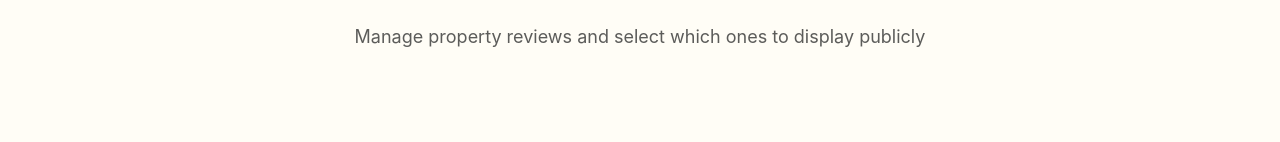
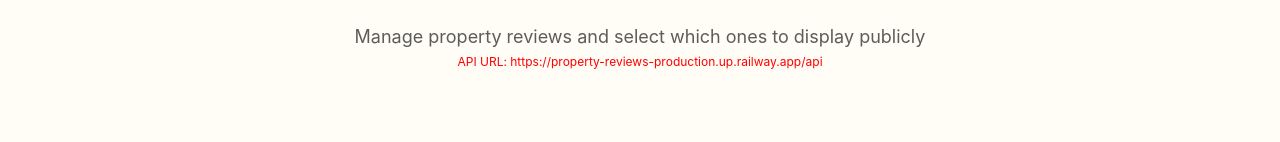
Before and after one commit to berruk/property-reviews, a React (Create React App) app in the folder frontend/: page /dashboard in a window 1280 px wide. Shown: the part 156-298 px from the top of the page. Built offline with nearby package versions, Linux system fonts and the light colour scheme; no server answers.

Commit message:
Add Railway config and debug info for frontend deployment

```diff
--- a/frontend/src/components/Dashboard.tsx
+++ b/frontend/src/components/Dashboard.tsx
@@ -144,6 +144,7 @@ const Dashboard: React.FC = () => {
       <header className="dashboard-header">
         <h1>FlexLiving Reviews Dashboard</h1>
         <p>Manage property reviews and select which ones to display publicly</p>
+        <p style={{color: 'red', fontSize: '12px'}}>API URL: https://property-reviews-production.up.railway.app/api</p>
       </header>
 
       <div className="stats-section">
```
Also changed, not shown: 1 other file (tests, documents, lock files or other folders).
